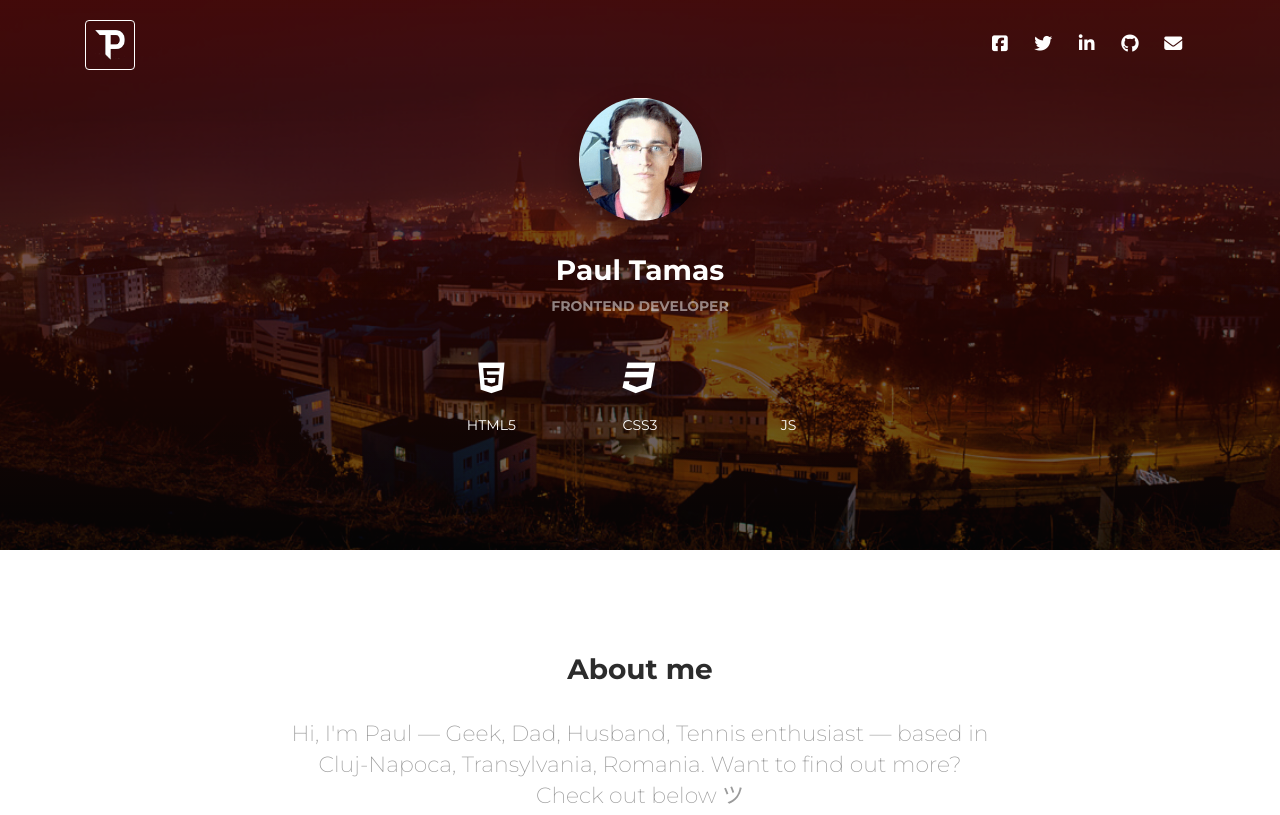
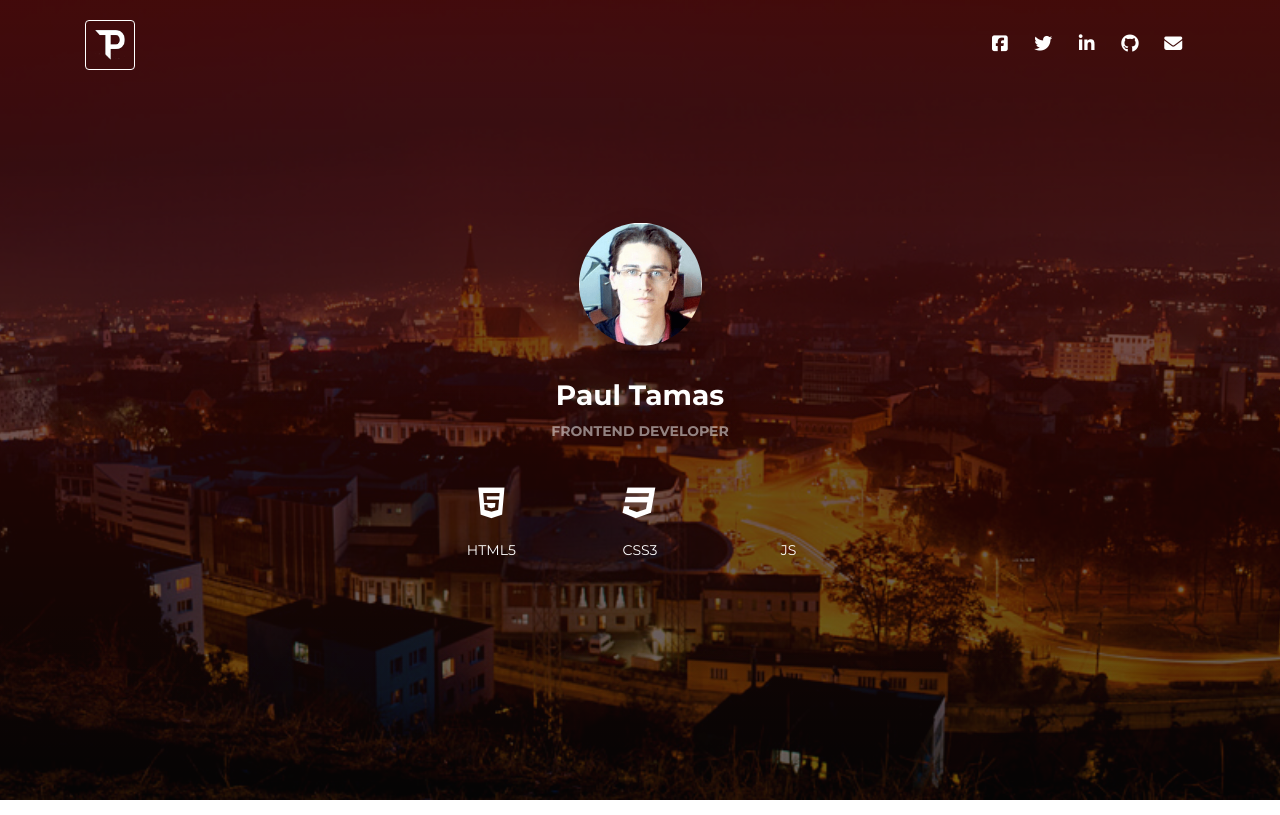
Before and after one commit to paultamas/paultamas.github.io, a plain HTML site: page index.html in a window 1280 px wide. Shown: the top 815 px of the page. Drawn offline with Linux system fonts and the light colour scheme; some icons are missing; a web font is replaced by a local one.

Commit message:
Changed page header height

```diff
--- a/index.html
+++ b/index.html
@@ -72,7 +72,7 @@
     </nav>
     <!-- End Navbar -->
     <div class="wrapper">
-        <div class="page-header page-header-small" filter-color="orange">
+        <div class="page-header" filter-color="orange">
             <div class="page-header-image" data-parallax="true">
             </div>
             <div class="container">
```
